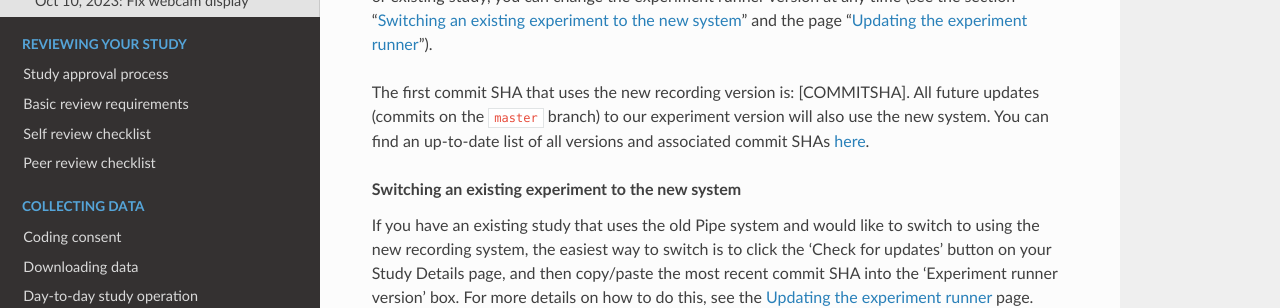
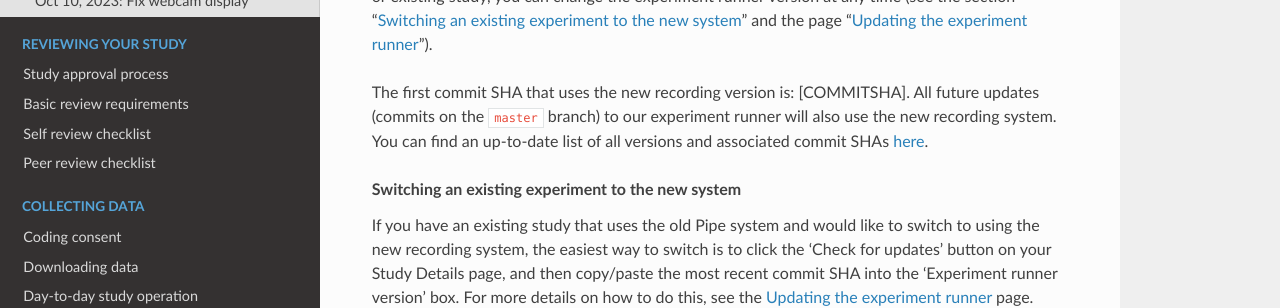
Before and after one commit to lookit/lookit-docs, a Sphinx documentation site: the page built from docs/source/researchers-runner-releases.rst, in a window 1280 px wide and 900 px high, scrolled down 2635 px. Shown: the part 151-459 px from the top of the window. Built offline with Sphinx 7.4.7 and the Read the Docs theme 2.0.0, drawn with Linux system fonts in a browser that asks for light colours.

Commit message:
fix typo

```diff
--- a/docs/source/researchers-runner-releases.rst
+++ b/docs/source/researchers-runner-releases.rst
@@ -59,7 +59,7 @@
 
 By default, newly-created experiments will use our new recording system. However, with any new or existing study, you can change the experiment runner version at any time (see the section ":ref:`Switching an existing experiment to the new system <recortdrtc-how-to-switch>`" and the page ":ref:`Updating the experiment runner <updating-frameplayer-code>`").
 
-The first commit SHA that uses the new recording version is: [COMMITSHA]. All future updates (commits on the ``master`` branch) to our experiment version will also use the new system. You can find an up-to-date list of all versions and associated commit SHAs `here <https://github.com/lookit/ember-lookit-frameplayer/commits/master>`__.
+The first commit SHA that uses the new recording version is: [COMMITSHA]. All future updates (commits on the ``master`` branch) to our experiment runner will also use the new recording system. You can find an up-to-date list of all versions and associated commit SHAs `here <https://github.com/lookit/ember-lookit-frameplayer/commits/master>`__.
 
 .. _recortdrtc-how-to-switch:
 
```
